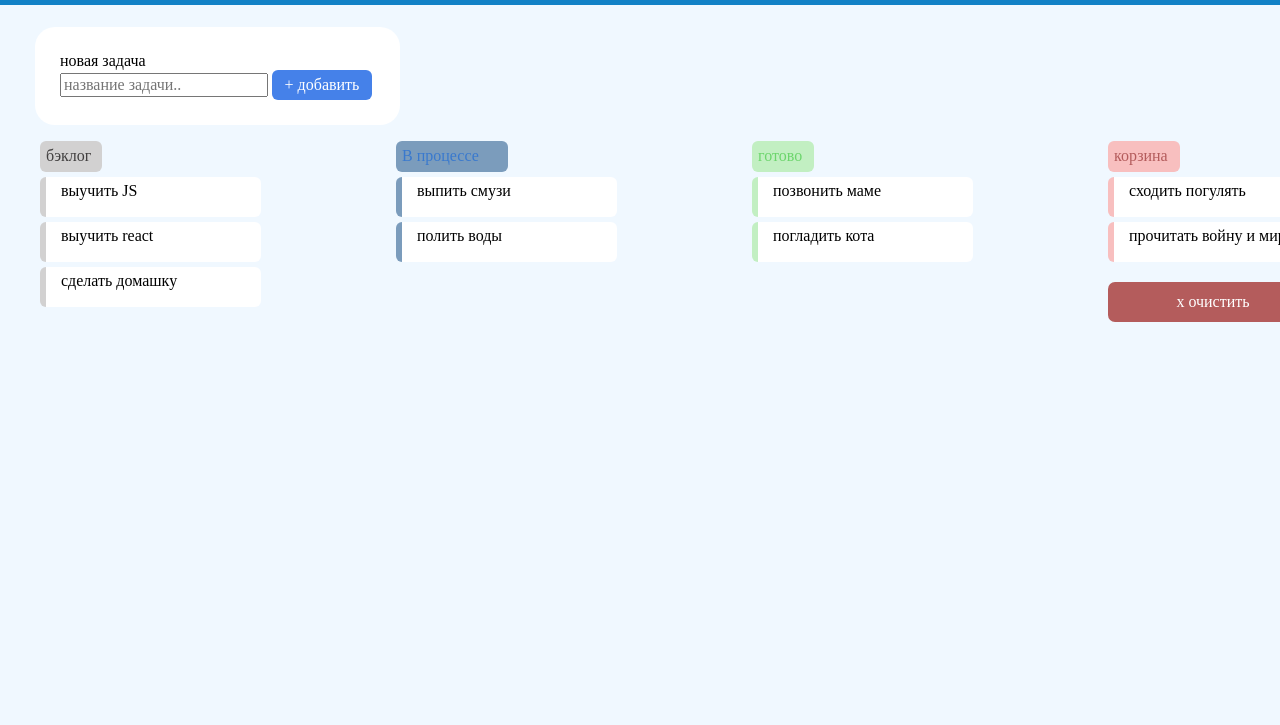
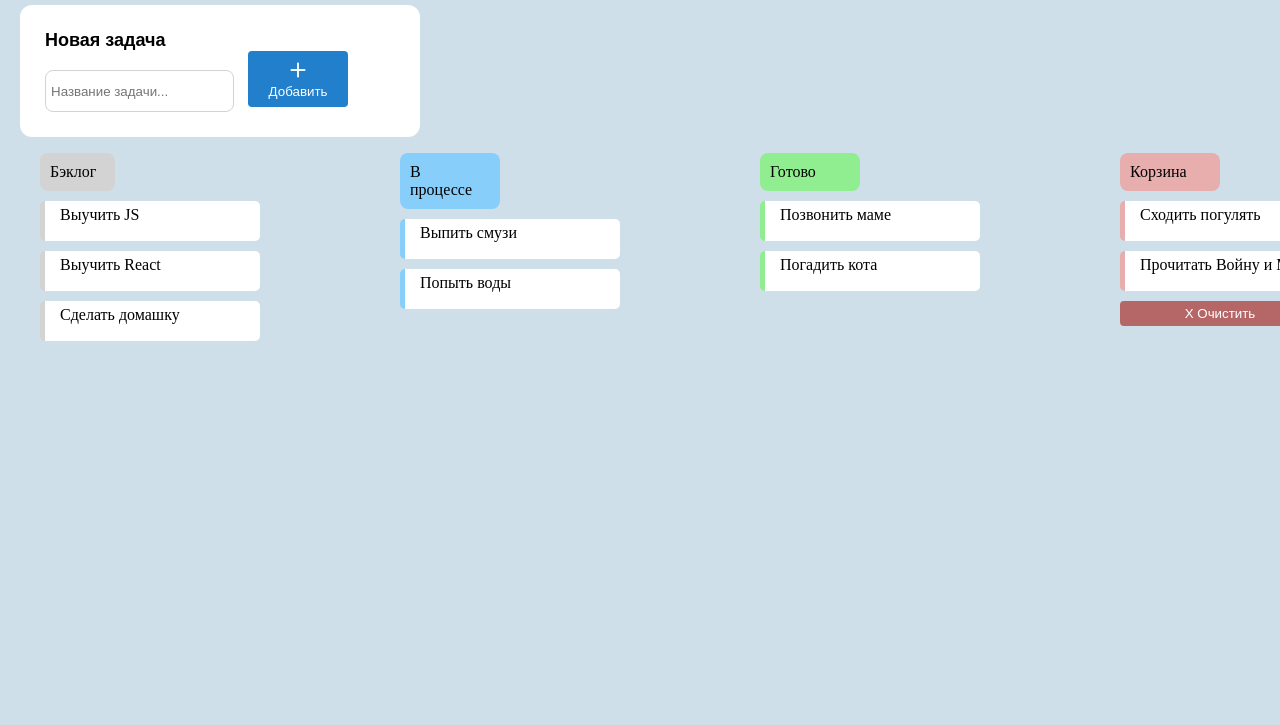
Before and after one commit to Kambole3/todolist, a plain HTML site: page index.html in a window 1280 px wide. Shown: the part 75-800 px from the top of the page. Drawn offline with Linux system fonts and the light colour scheme.

Commit message:
Added js

```diff
--- /dev/null
+++ b/css/style.css
@@ -0,0 +1,117 @@
+header {
+    background-color: rgb(33, 127, 204);
+    margin: 0;
+}
+body {
+    background-color: rgb(207, 223, 233);
+    margin: 0;
+}
+
+h1{
+    color: white;
+}
+
+.new_exercise{
+    width: 350px;
+    background-color: white;
+    margin-top: 20px;
+    margin-left: 20px;
+    margin-right: 20px;
+    padding:25px;
+    border-radius: 12px;
+}
+.new_exercise label{
+    font-weight: bold;
+    font-size: large;
+    font-family: Arial, Helvetica, sans-serif;
+}
+section.tasks div{
+    display: grid;
+    grid-template-columns: auto auto auto auto; /*10% 10% 10% 10%*/;
+    gap: 100px;
+
+}
+
+#backlog_title{
+    padding:10px;
+    border-radius: 8px;
+    background-color: lightgray;
+    width: 55px;
+}
+
+ul li{
+    width: 200px;
+    height: 30px;
+    background-color: white;
+    padding-left: 15px;
+    padding-top: 5px;
+    padding-bottom: 5px;
+    margin-top: 10px;
+    margin-bottom: 10px;
+    list-style-type:none;
+    border-radius: 5px;
+    border-style: hidden hidden hidden solid;
+    border-width: thin thin thin 5px;
+}
+#backlog li{
+    border-left-color: lightgray;
+}
+#process_title{
+    padding:10px;
+    border-radius: 8px;
+    background-color: lightskyblue;
+    width: 80px;
+    text-decoration: aqua;
+}
+#process li{
+    border-left-color: lightskyblue;
+}
+#ready_title{
+    padding:10px;
+    border-radius: 8px;
+    background-color: lightgreen;
+    width: 80px;
+    text-decoration: lightgreen;
+}
+#ready li{
+    border-left-color: lightgreen;
+}
+#basket_title{
+    padding:10px;
+    border-radius: 8px;
+    background-color: rgb(232, 173, 173);
+    width: 80px;
+    text-decoration: rgb(239, 139, 139);
+}
+#basket li{
+    border-left-color: rgb(232, 173, 173);
+}
+
+#clear_button{
+    background-color: rgb(181, 103, 103);
+    border-radius: 4px;
+    padding: 5px;
+    width: 200px;
+    color: white;
+    border: none;
+}
+#add_button{
+    background-color: rgb(33, 127, 204);
+    border-radius: 4px;
+    padding: 8px;
+    width: 100px;
+    color: white;
+    border: none;
+    display: table-row;
+}
+#task_name{
+    border-style: solid;
+    border-width: 0.5px;
+    border-color: lightgray;
+    height: 30px;
+    border-radius: 8px;
+    margin: 10px 10px 0px 0px;
+    padding: 5px;
+}
+
+/* add-task__button button */
--- a/index.html
+++ b/index.html
@@ -1,60 +1,26 @@
 <!DOCTYPE html>
-<html lang="en">
-<head>
-    <meta charset="UTF-8">
-    <meta name="viewport" content="width=device-width, initial-scale=1.0">
-    <link rel="stylesheet" href="style.css">
-    <link rel="stylesheet" href="normalize.css">
-    <title>todolist.kambole</title>
-</head>
-<body>
-    <header>
-        <h1>Список задач</h1>
-    </header>
-
-        <main>
-            <section class="firstsection">
-                <label >новая задача</label>
-                <div>
-                    <input id="todoname" type="text" placeholder="название задачи..">
-                    <button id="add" type="submit"> + добавить </button>
-                </div>
-            </section >
-            <section class="secondsection">
-                <ul id="log">
-                    <div id="title">бэклог</div>
-                    <li>выучить JS</li>
-                    <li>выучить react</li>
-                    <li>сделать домашку</li>
-
-                </ul>
-                <ul id="process">
-                    <div id="ndtitle"> В процессе </div>
-                    <li>выпить смузи</li>
-                    <li>полить воды</li>
-
-                </ul>
+<html lang="ru">
 
 
-                <ul id="ready">
-                    <div id="rdtitle">готово </div>
-                    <li>позвонить маме</li>
-                    <li>погладить кота</li>
-                </ul>
-
-                <ul id="list">
-                    <div id="fthtitle">корзина </div>
-                    <li>сходить погулять </li>
-                    <li>прочитать войну и мир</li>
-                    <button id="clear" type="submit">x очистить</button>
-                </ul>
+<head>
+  <meta charset="UTF-8">
+  <meta name="viewport" content="width=device-width, initial-scale=1.0">
+  <link rel="stylesheet" href="./css/style.css">
+  <title>Список задач</title>
+</head>
 
 
-            </section>
-        </main>
-        <footer>
+<body class="board-app">
 
-        </footer>
 
+  <main class="board-app__main">
+    <div class="board-app__inner">
+      <section class="add-task">
+      </section>
+      <section class="tasks">
+      </section>
+    </div>
+  </main>
+  <script src="./src /main.js" type="module"></script>
 </body>
 </html>
--- /dev/null
+++ b/src /framework/render.js
@@ -0,0 +1,23 @@
+const RenderPosition = {
+    BEFOREBEGIN: 'beforebegin',
+    AFTERBEGIN: 'afterbegin',
+    BEFOREEND: 'beforeend',
+    AFTEREND: 'afterend',
+  };
+
+
+  function createElement(template) {
+    const newElement = document.createElement('div');
+    newElement.innerHTML = template;
+
+    console.log(template)
+    return newElement;
+  }
+
+
+  function render(component, container, place = RenderPosition.BEFOREEND) {
+  container.insertAdjacentElement(place, component.getElement());
+  }
+
+
+  export {RenderPosition, createElement, render};
--- /dev/null
+++ b/src /main.js
@@ -0,0 +1,13 @@
+import HeaderComponent from './view/header-component.js';
+import {render, RenderPosition} from './framework/render.js';
+import FormAddTaskComponent from './view/form-add-task-component.js';
+import TaskBoardComponent from './view/task-board-component.js';
+
+const bodyContainer = document.querySelector('.board-app');
+const formContainer = document.querySelector('.add-task');
+const taskListContainer = document.querySelector('.tasks');
+
+
+render(new HeaderComponent(), bodyContainer, RenderPosition.BEFOREBEGIN);
+render(new FormAddTaskComponent(), formContainer);
+render(new TaskBoardComponent(), taskListContainer);
--- /dev/null
+++ b/src /view/form-add-task-component.js
@@ -0,0 +1,43 @@
+import {createElement} from '../framework/render.js';
+
+
+function createFormAddTaskComponentTemplate() {
+    return (
+        `<form class="new_exercise" aria-label="Форма добавления задачи">
+        <!--<div class="add-task__input-wrapper">-->
+        <label for="add-task">Новая задача</label><br>
+          <input type="text" name="task-name" id="task_name" placeholder="Название задачи..." required>
+        </div>
+        <button class="add_button" id="add_button" type="submit">
+          <svg width="22" height="22" viewBox="0 0 22 22" fill="none" xmlns="http://www.w3.org/2000/svg">
+            <rect x="10.0833" y="3.66663" width="1.83333" height="14.6667" fill="white" />
+            <rect x="18.3333" y="10.0833" width="1.83333" height="14.6667" transform="rotate(90 18.3333 10.0833)"
+              fill="white" />
+          </svg>
+          <span>Добавить</span>
+        </button>
+      </form>`
+      );
+}
+
+
+export default class FormAddTaskComponent {
+  getTemplate() {
+    return createFormAddTaskComponentTemplate();
+  }
+
+
+  getElement() {
+    if (!this.element) {
+      this.element = createElement(this.getTemplate());
+    }
+
+
+    return this.element;
+  }
+
+
+  removeElement() {
+    this.element = null;
+  }
+}
--- /dev/null
+++ b/src /view/header-component.js
@@ -0,0 +1,32 @@
+import {createElement} from '../framework/render.js';
+
+
+function createHeaderComponentTemplate() {
+    return (
+        `<header class="main_header">
+        <h1>Список задач</h1>
+        </header>`
+      );
+}
+
+
+export default class HeaderComponent {
+  getTemplate() {
+    return createHeaderComponentTemplate();
+  }
+
+
+  getElement() {
+    if (!this.element) {
+      this.element = createElement(this.getTemplate());
+    }
+
+
+    return this.element;
+  }
+
+
+  removeElement() {
+    this.element = null;
+  }
+}
--- /dev/null
+++ b/src /view/task-board-component.js
@@ -0,0 +1,54 @@
+import {createElement} from '../framework/render.js';
+
+
+function createTaskBoardComponentTemplate() {
+    return (
+
+        `
+        <ul id="backlog">
+                <div id="backlog_title">Бэклог</div>
+                <li>Выучить JS</li>
+                <li>Выучить React</li>
+                <li>Сделать домашку</li>
+        </ul>
+        <ul id="process">
+                <div id="process_title">В процессе</div>
+                <li>Выпить смузи</li>
+                <li>Попыть воды</li>
+            </ul>
+            <ul id="ready">
+                <div id="ready_title">Готово</div>
+                <li>Позвонить маме</li>
+                <li>Погадить кота</li>
+            </ul>
+
+            <ul id="basket">
+                <div id="basket_title">Корзина</div>
+                <li>Сходить погулять</li>
+                <li>Прочитать Войну и Мир</li>
+                <button id="clear_button" type="submit">X Очистить</button>
+            </ul>`
+      );
+}
+
+
+export default class TaskBoardComponent {
+  getTemplate() {
+    return createTaskBoardComponentTemplate();
+  }
+
+
+  getElement() {
+    if (!this.element) {
+      this.element = createElement(this.getTemplate());
+    }
+
+    console.log(this.element)
+    return this.element;
+  }
+
+
+  removeElement() {
+    this.element = null;
+  }
+}
```
Also changed, not shown: markup/index.html (added, +60 -0 lines), src /view/task-list-component.js (added, +34 -0 lines), css/normalize.css (added), src /view/task-component.js (added).
